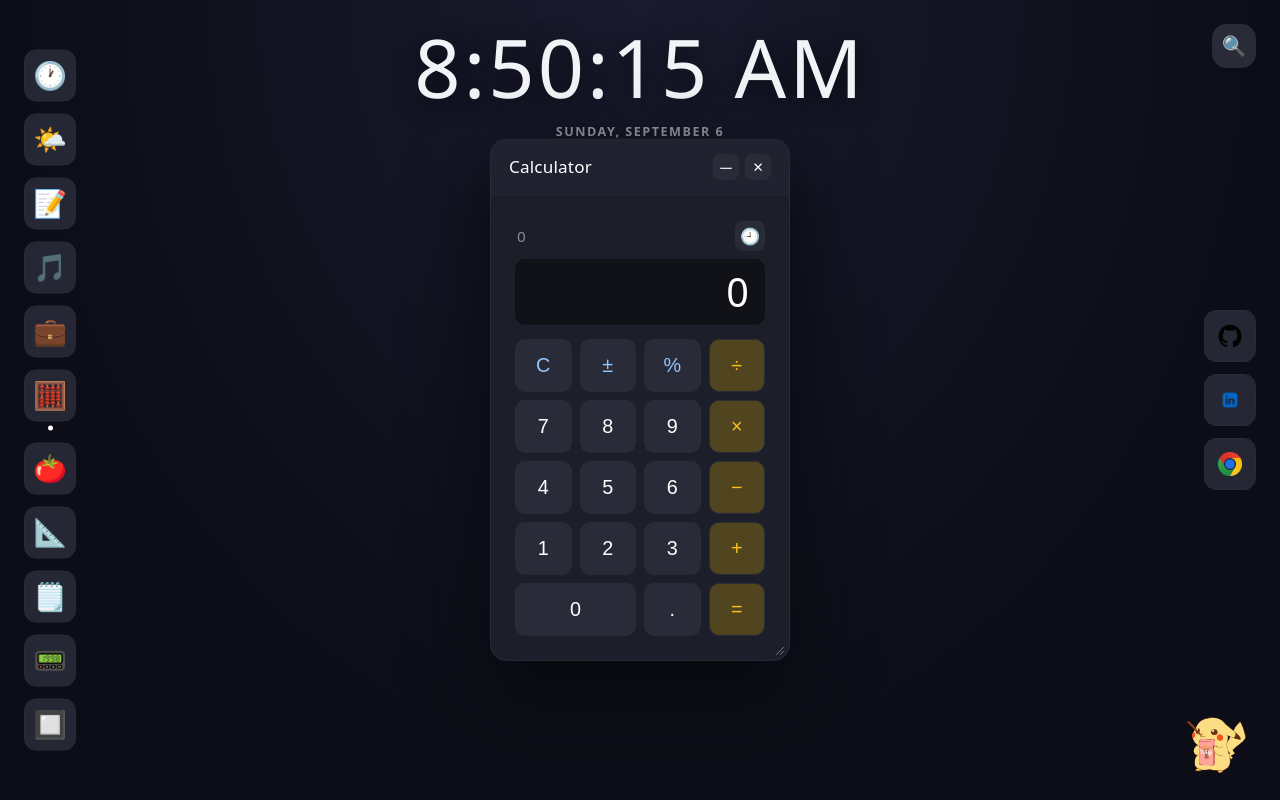
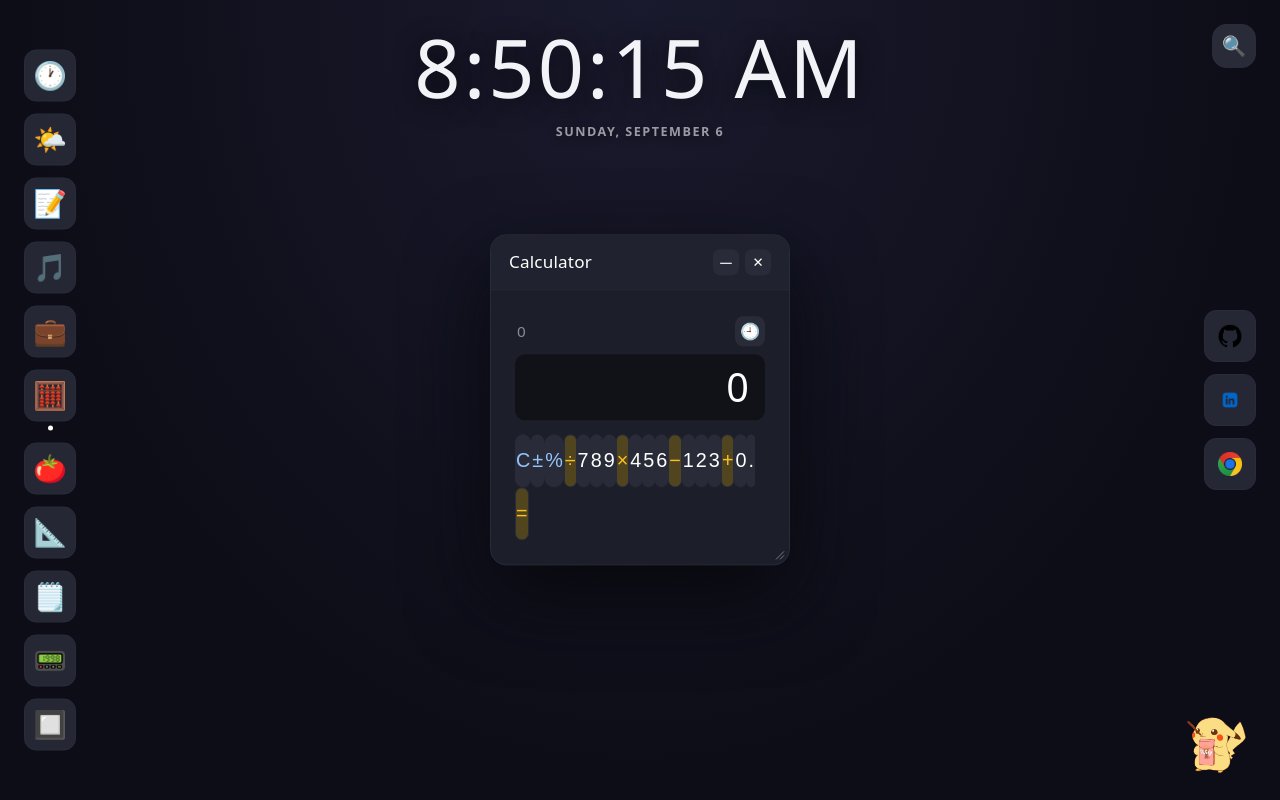
Before and after one commit to theodora-sin/Personal_website, a React (Vite) app: page / in a window 1280 px wide. Both pictures are taken after a click on the button "Calculator". Built offline with nearby package versions, Linux system fonts and the light colour scheme.

Commit message:
Update App.css

```diff
--- a/src/App.css
+++ b/src/App.css
@@ -589,9 +589,9 @@
 .calc-history-toggle:hover { background: #343744; }
 .calc-display {
   background: #101218;
+  text-align: right;
+  padding: 20px 16px;
   border-radius: 10px;
-  padding: 20px 16px;
-  text-align: right;
   font-size: 2.2rem;
   font-weight: 200;
   color: white;
@@ -599,14 +599,14 @@
   overflow-x: auto;
   white-space: nowrap;
 }
-.calc-grid { display: grid; grid-template-columns: repeat(4, 1fr); gap: 8px; }
+.calc-grid { gap: 8px; }
 .calc-btn {
   background: #292c38;
   border: 1px solid #292c38;
   color: white;
-  font-size: 1.1rem;
   padding: 14px 0;
   border-radius: 10px;
+  font-size: 1.1rem;
   cursor: pointer;
   transition: background 0.15s;
 }
```
